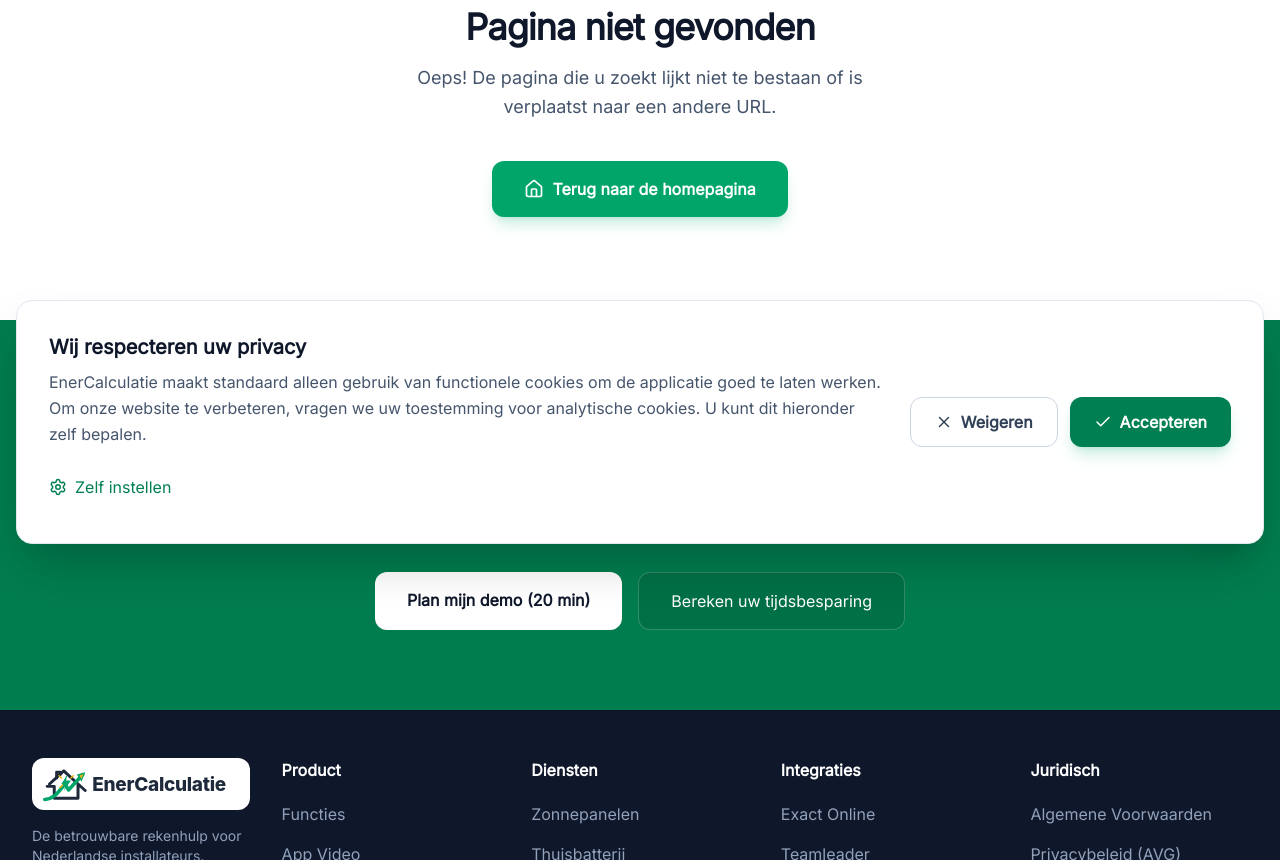
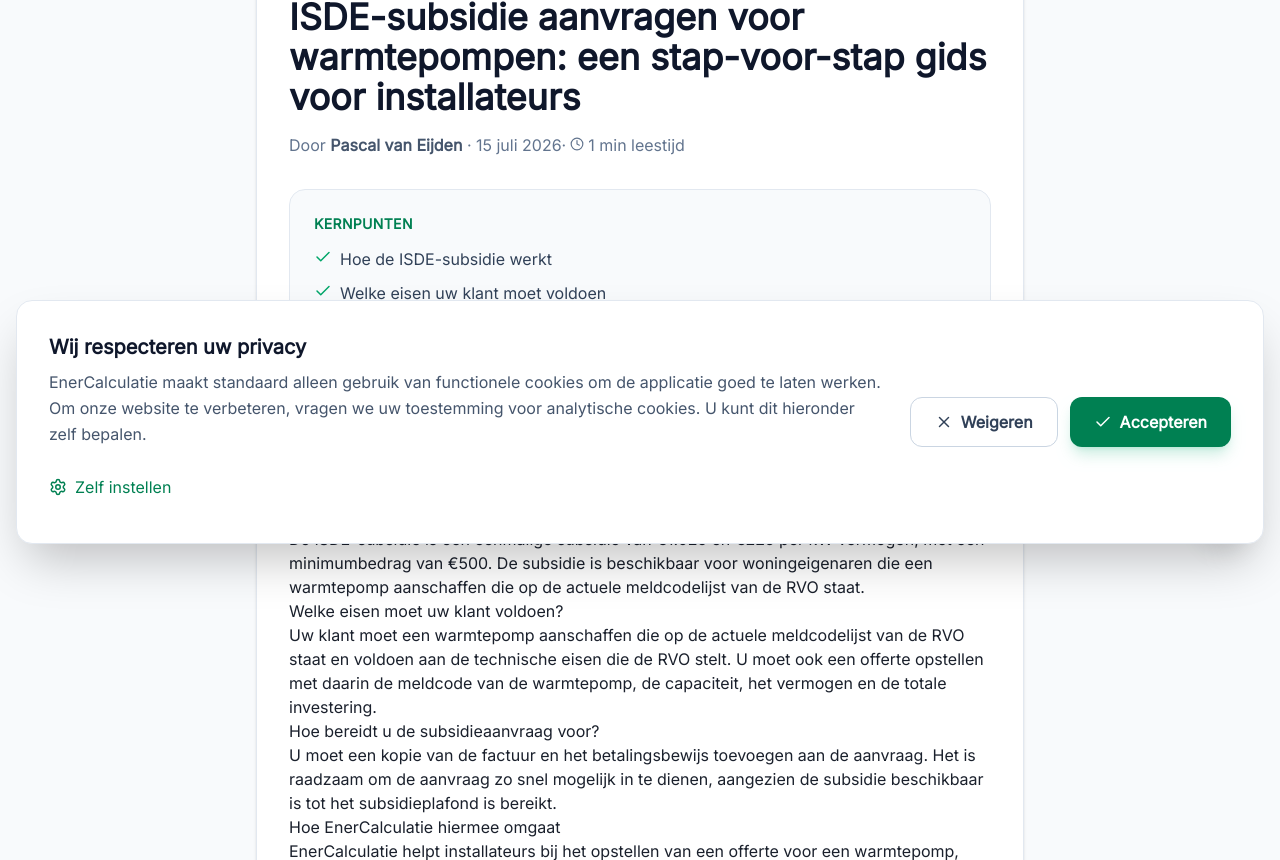
Before and after one commit to EnerCalculatie/website, a React (Vite) app: page /blog/isde-subsidie-aanvragen in a window 1280 px wide. Shown: the part 240-1100 px from the top of the page. Built offline with nearby package versions, Linux system fonts and the light colour scheme.

Commit message:
feat: kennisbank-artikel toevoegen - isde-subsidie-aanvragen

```diff
--- a/ai-context/content-log.json
+++ b/ai-context/content-log.json
@@ -118,5 +118,15 @@
     "geoScore": 80,
     "status": "generated",
     "publicationStatus": "pending-deploy"
+  },
+  {
+    "date": "2026-07-15",
+    "topic": "ISDE-subsidie aanvragen voor warmtepompen: een stap-voor-stap gids voor installateurs",
+    "slug": "isde-subsidie-aanvragen",
+    "model": "meta-llama/llama-3.3-70b-instruct",
+    "seoScore": 85,
+    "geoScore": 90,
+    "status": "generated",
+    "publicationStatus": "pending-deploy"
   }
 ]
--- a/ai-context/content-plan.json
+++ b/ai-context/content-plan.json
@@ -29,8 +29,11 @@
     "intent": "informatief",
     "priority": 8,
     "slug": "hoe-kunnen-installateurs-hun-klanten-helpen-bij-het-aanvragen-van-de-isde-subsidie-voor-warmtepompen-een-stap-voor-stap-gids",
-    "status": "planned",
-    "createdAt": "2026-07-14T07:12:51.490Z"
+    "status": "generated",
+    "createdAt": "2026-07-14T07:12:51.490Z",
+    "generatedSlug": "isde-subsidie-aanvragen",
+    "generatedAt": "2026-07-15T07:19:48.487Z",
+    "seoGeoScore": 88
   },
   {
     "title": "Laadpalen voor elektrische auto's: wat zijn de verschillen tussen verschillende typen en merken?",
--- a/src/App.tsx
+++ b/src/App.tsx
@@ -87,6 +87,7 @@
 const ThuisbatterijNetaansluitingCapaciteitArticle = lazyRoute('/blog/thuisbatterij-netaansluiting-capaciteit', () => import('./components/blog/ThuisbatterijNetaansluitingCapaciteitArticle').then(m => ({ default: m.ThuisbatterijNetaansluitingCapaciteitArticle })));
 const ThuisbatterijVergelijkingMerkenEnTypenArticle = lazyRoute('/blog/thuisbatterij-vergelijking-merken-en-typen', () => import('./components/blog/ThuisbatterijVergelijkingMerkenEnTypenArticle').then(m => ({ default: m.ThuisbatterijVergelijkingMerkenEnTypenArticle })));
 const ZonnepanelenWarmtepompCombinatieArticle = lazyRoute('/blog/zonnepanelen-warmtepomp-combinatie', () => import('./components/blog/ZonnepanelenWarmtepompCombinatieArticle').then(m => ({ default: m.ZonnepanelenWarmtepompCombinatieArticle })));
+const IsdeSubsidieAanvragenArticle = lazyRoute('/blog/isde-subsidie-aanvragen', () => import('./components/blog/IsdeSubsidieAanvragenArticle').then(m => ({ default: m.IsdeSubsidieAanvragenArticle })));
 
 // Eén gedeelde module voor de vijf rekentool-landingspagina's; per pad een
 // eigen lazy component die de juiste slug doorgeeft.
@@ -192,6 +193,7 @@
             <Route path="/blog/thuisbatterij-netaansluiting-capaciteit" element={<ThuisbatterijNetaansluitingCapaciteitArticle />} />
             <Route path="/blog/thuisbatterij-vergelijking-merken-en-typen" element={<ThuisbatterijVergelijkingMerkenEnTypenArticle />} />
             <Route path="/blog/zonnepanelen-warmtepomp-combinatie" element={<ZonnepanelenWarmtepompCombinatieArticle />} />
+            <Route path="/blog/isde-subsidie-aanvragen" element={<IsdeSubsidieAanvragenArticle />} />
             <Route path="/rekentool-zonnepanelen" element={<ZonnepanelenLanding />} />
             <Route path="/rekentool-thuisbatterij" element={<ThuisbatterijLanding />} />
             <Route path="/rekentool-warmtepomp" element={<WarmtepompLanding />} />
--- /dev/null
+++ b/src/components/blog/IsdeSubsidieAanvragenArticle.tsx
@@ -0,0 +1,50 @@
+import { SEO } from '../SEO';
+import { BlogPostLayout } from './BlogPostLayout';
+import { blogPosts } from '../../content/blogPosts';
+
+const post = blogPosts.find((p) => p.slug === 'isde-subsidie-aanvragen')!;
+
+export function IsdeSubsidieAanvragenArticle() {
+
+  return (
+    <>
+      <SEO
+        title={`${post.title} | EnerCalculatie`}
+        description={post.description}
+        canonical={`https://www.enercalculatie.nl/blog/${post.slug}`}
+      />
+
+      <BlogPostLayout post={post}>
+
+    <p clase="text-slate-700 leading-relaxed mb-4">
+      De ISDE-subsidie is een belangrijke financieringsmogelijkheid voor woningeigenaren die een warmtepomp aanschaffen. Als installateur kunt u uw klanten helpen bij het aanvragen van deze subsidie.
+    </p>
+    <h2 clase="text-xl md:text-2xl font-bold text-slate-800 mt-8 mb-4">
+      Hoe werkt de ISDE-subsidie?
+    </h2>
+    <p clase="text-slate-700 leading-relaxed mb-4">
+      De ISDE-subsidie is een eenmalige subsidie van €1.025 en €225 per kW vermogen, met een minimumbedrag van €500. De subsidie is beschikbaar voor woningeigenaren die een warmtepomp aanschaffen die op de actuele meldcodelijst van de RVO staat.
+    </p>
+    <h2 clase="text-xl md:text-2xl font-bold text-slate-800 mt-8 mb-4">
+      Welke eisen moet uw klant voldoen?
+    </h2>
+    <p clase="text-slate-700 leading-relaxed mb-4">
+      Uw klant moet een warmtepomp aanschaffen die op de actuele meldcodelijst van de RVO staat en voldoen aan de technische eisen die de RVO stelt. U moet ook een offerte opstellen met daarin de meldcode van de warmtepomp, de capaciteit, het vermogen en de totale investering.
+    </p>
+    <h2 clase="text-xl md:text-2xl font-bold text-slate-800 mt-8 mb-4">
+      Hoe bereidt u de subsidieaanvraag voor?
+    </h2>
+    <p clase="text-slate-700 leading-relaxed mb-4">
+      U moet een kopie van de factuur en het betalingsbewijs toevoegen aan de aanvraag. Het is raadzaam om de aanvraag zo snel mogelijk in te dienen, aangezien de subsidie beschikbaar is tot het subsidieplafond is bereikt.
+    </p>
+    <h2 clase="text-xl md:text-2xl font-bold text-slate-800 mt-8 mb-4">
+      Hoe EnerCalculatie hiermee omgaat
+    </h2>
+    <p clase="text-slate-700 leading-relaxed mb-4">
+      EnerCalculatie helpt installateurs bij het opstellen van een offerte voor een warmtepomp, met daarin de meldcode, de capaciteit, het vermogen en de totale investering. Wij bieden ook een rekentool om de subsidie te berekenen en de benodigde documenten voor de aanvraag aan te maken. Meer over de ISDE-subsidie en de aanvraagprocedure vindt u op de <a href="/rekentool-warmtepomp" clase="text-brand-primary-text font-semibold hover:underline">rekentool warmtepomp</a>. U kunt ook <a href="/blog/isde-subsidie-warmtepompen" clase="text-brand-primary-text font-semibold hover:underline">meer lezen over de ISDE-subsidie</a> en de eisen die uw klant moet voldoen.
+    </p>
+
+      </BlogPostLayout>
+    </>
+  );
+}
--- a/src/content/blogPosts.ts
+++ b/src/content/blogPosts.ts
@@ -548,4 +548,29 @@
       { question: 'Wat is de terugverdientijd van de combinatie van zonnepanelen en warmtepompen?', answer: 'De terugverdientijd van de combinatie van zonnepanelen en warmtepompen kan variëren afhankelijk van verschillende factoren, zoals de grootte van de installatie, de energieprijs en de subsidiemogelijkheden.' },
     ],
   },
+  {
+    slug: 'isde-subsidie-aanvragen',
+    readingTimeMinutes: 1,
+    title: 'ISDE-subsidie aanvragen voor warmtepompen: een stap-voor-stap gids voor installateurs',
+    description:
+      'Lees hoe installateurs hun klanten kunnen helpen bij het aanvragen van de ISDE-subsidie voor warmtepompen met een stap-voor-stap gids',
+    date: '2026-07-15',
+    excerpt:
+      'De ISDE-subsidie kan een aanzienlijke Premiëring betekenen voor klanten die een warmtepomp aanschaffen. Hier is een stap-voor-stap gids voor installateurs om hun klanten te helpen bij het aanvragen van de subsidie',
+    tags: ['ISDE-subsidie', 'Warmtepompen', 'Installateurs', 'Subsidie aanvragen'],
+    keyPoints: [
+      'Hoe de ISDE-subsidie werkt',
+      'Welke eisen uw klant moet voldoen',
+      'Hoe u de subsidieaanvraag voorbereidt',
+      'Wat de deadline is voor de aanvraag',
+    ],
+    category: 'Subsidies',
+    faq: [
+      { question: 'Wat is de ISDE-subsidie en hoe werkt het?', answer: 'De ISDE-subsidie is een financieringsregeling van de RVO voor woningeigenaren die een warmtepomp aanschaffen. De subsidie bedraagt eenmalig €1.025 en €225 per kW vermogen, met een minimumbedrag van €500' },
+      { question: 'Welke eisen moet mijn klant voldoen om in aanmerking te komen voor de ISDE-subsidie?', answer: 'Uw klant moet een warmtepomp aanschaffen die op de actuele meldcodelijst van de RVO staat en voldoen aan de technische eisen die de RVO stelt' },
+      { question: 'Hoe bereid ik de subsidieaanvraag voor en wat zijn de benodigde documenten?', answer: 'U moet een offerte opstellen met daarin de meldcode van de warmtepomp, de capaciteit, het vermogen en de totale investering. U moet ook een kopie van de factuur en de betalingsbewijs toevoegen' },
+      { question: 'Wat is de deadline voor de ISDE-subsidieaanvraag?', answer: 'De deadline voor de aanvraag is 31 december 2030. Echter, het is raadzaam om de aanvraag zo snel mogelijk in te dienen, aangezien de subsidie beschikbaar is tot het subsidieplafond is bereikt' },
+      { question: 'Kan ik als installateur de ISDE-subsidieaanvraag voor mijn klant indienen?', answer: 'Nee, de ISDE-subsidieaanvraag moet door de woningeigenaar zelf worden ingediend. U kunt als installateur wel uw klant hierbij assisteren en adviseren' },
+    ],
+  },
 ];
```
